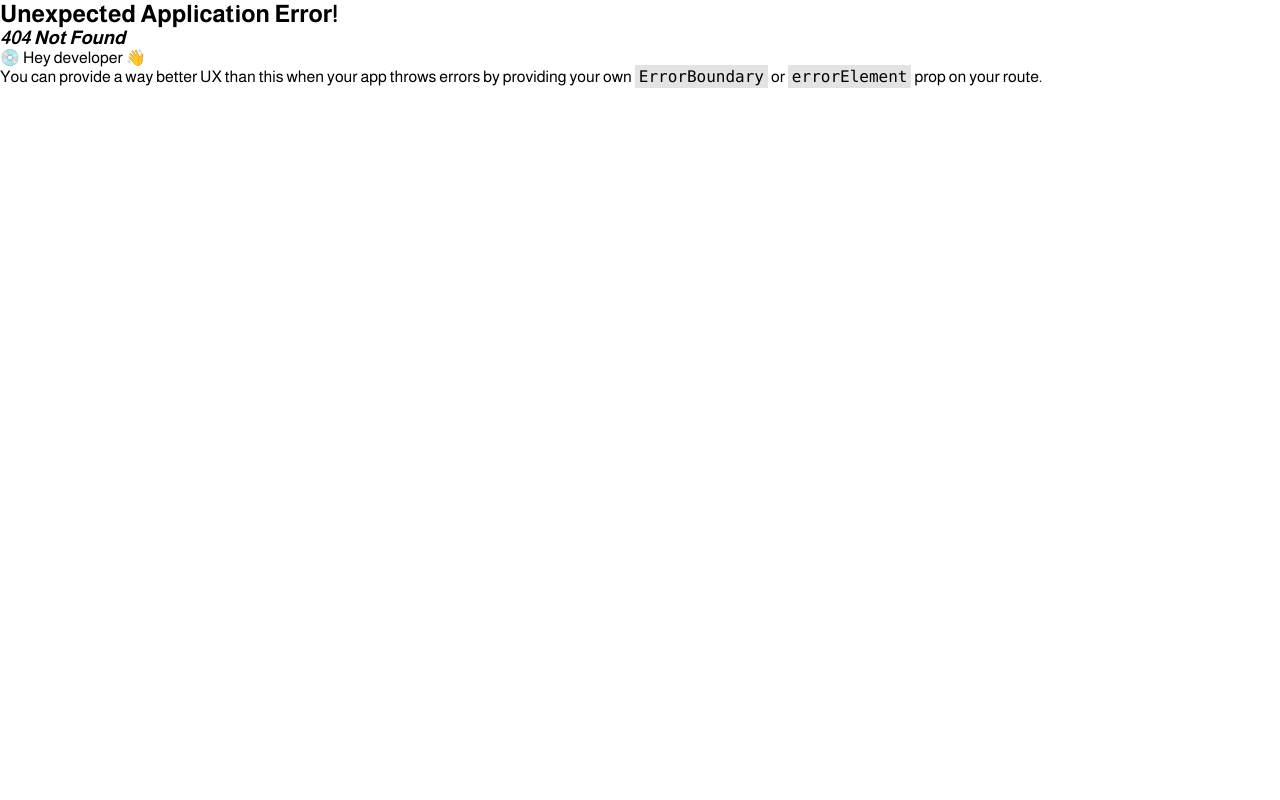
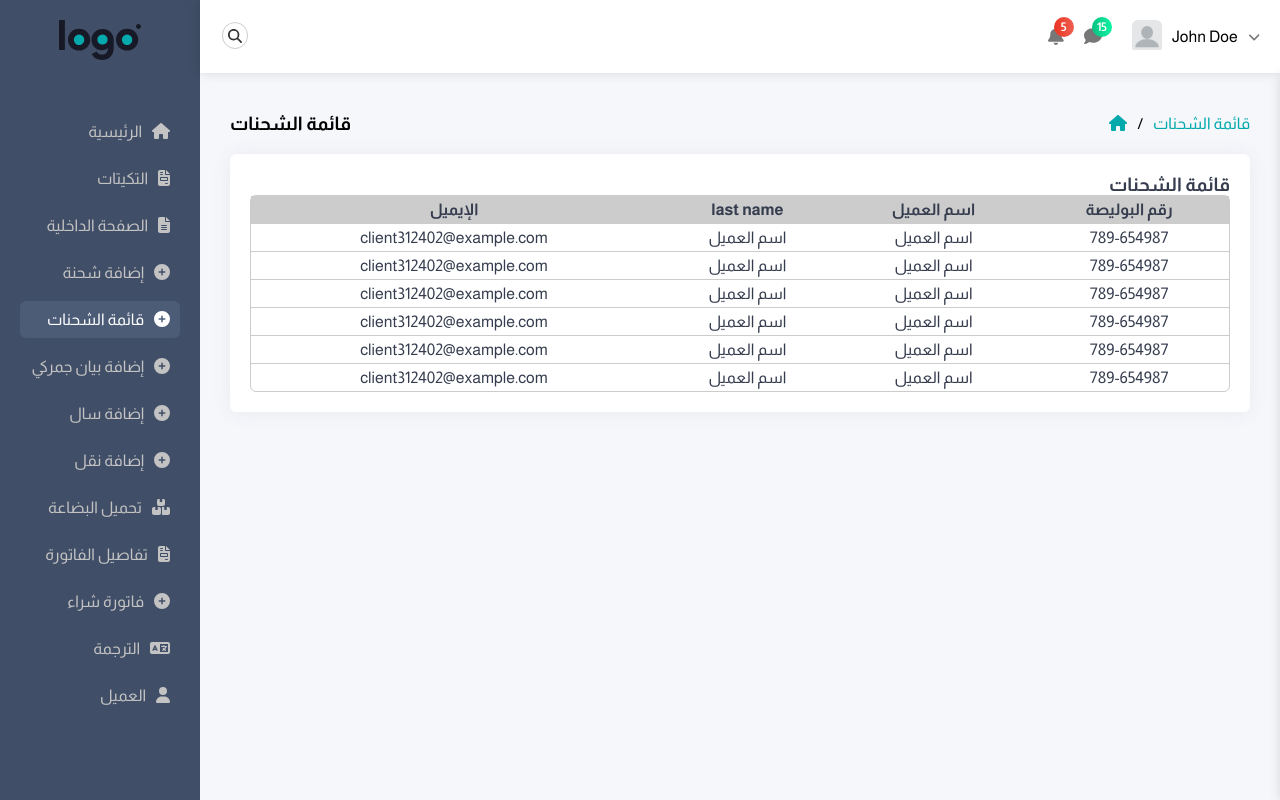
Before and after one commit to MtsmAshraf/adminty-master-react, a React (Create React App) app: page /bills-list in a window 1280 px wide. Before the commit this address had no page. Built offline with nearby package versions, Linux system fonts and the light colour scheme.

Commit message:
added table in BillsList

```diff
--- a/src/App.jsx
+++ b/src/App.jsx
@@ -20,6 +20,7 @@ import AddGoods from './Pages/AddGoods/AddGoods.jsx';
 import Translation from './Pages/Translation/Translation.jsx';
 import Client from './Pages/Client/Client.jsx';
 import Contract from './Pages/Contract/Contract.jsx';
+import BillsList from './Pages/BillsList/BillsList.jsx';
 
 library.add(fas)
 const router = createBrowserRouter(
@@ -29,6 +30,7 @@ const router = createBrowserRouter(
         <Route path='/invoice-list' element={<InvoiceList />}/>
         <Route path='/invoice' element={<Invoice />}/>
         <Route path='/add-bill' element={<Addbill />}/>
+        <Route path='/bills-list' element={<BillsList />}/>
         <Route path='/add-custom' element={<AddCustom />}/>
         <Route path='/add-sal' element={<AddSal />}/>
         <Route path='/add-goods' element={<AddGoods />}/>
--- /dev/null
+++ b/src/Pages/BillsList/BillsList.jsx
@@ -0,0 +1,122 @@
+import Breadcumbs from "../../components/Breadcumbs/Breadcumbs"
+import Card from "../../components/Card/Card"
+import styles from "./bills-list.module.css"
+
+const BillsList = () => {
+    return (
+        <div className={styles.billsList}>
+            <Breadcumbs pageName={"قائمة الشحنات"}></Breadcumbs>
+            <div className={styles.content}>
+                <Card>
+                    <h3>
+                        قائمة الشحنات
+                    </h3>
+                    <div className={styles.tableWrapper}>
+                        <table cellSpacing={0}>
+                            <thead>
+                                <th>
+                                    رقم البوليصة
+                                </th>
+                                <th>
+                                    اسم العميل
+                                </th>
+                                <th>
+                                    last name
+                                </th>
+                                <th>
+                                    الإيميل
+                                </th>
+                            </thead>
+                            <tr>
+                                <td>
+                                    789-654987
+                                </td>
+                                <td>
+                                    اسم العميل
+                                </td>
+                                <td>
+                                    اسم العميل
+                                </td>
+                                <td>
+                                    client312402@example.com
+                                </td>
+                            </tr>
+                            <tr>
+                                <td>
+                                    789-654987
+                                </td>
+                                <td>
+                                    اسم العميل
+                                </td>
+                                <td>
+                                    اسم العميل
+                                </td>
+                                <td>
+                                    client312402@example.com
+                                </td>
+                            </tr>
+                            <tr>
+                                <td>
+                                    789-654987
+                                </td>
+                                <td>
+                                    اسم العميل
+                                </td>
+                                <td>
+                                    اسم العميل
+                                </td>
+                                <td>
+                                    client312402@example.com
+                                </td>
+                            </tr>
+                            <tr>
+                                <td>
+                                    789-654987
+                                </td>
+                                <td>
+                                    اسم العميل
+                                </td>
+                                <td>
+                                    اسم العميل
+                                </td>
+                                <td>
+                                    client312402@example.com
+                                </td>
+                            </tr>
+                            <tr>
+                                <td>
+                                    789-654987
+                                </td>
+                                <td>
+                                    اسم العميل
+                                </td>
+                                <td>
+                                    اسم العميل
+                                </td>
+                                <td>
+                                    client312402@example.com
+                                </td>
+                            </tr>
+                            <tr>
+                                <td>
+                                    789-654987
+                                </td>
+                                <td>
+                                    اسم العميل
+                                </td>
+                                <td>
+                                    اسم العميل
+                                </td>
+                                <td>
+                                    client312402@example.com
+                                </td>
+                            </tr>
+                        </table>
+                    </div>
+                </Card>
+            </div>
+        </div>
+    )
+}
+
+export default BillsList
--- /dev/null
+++ b/src/Pages/BillsList/bills-list.module.css
@@ -0,0 +1,21 @@
+.billsList .content{
+    direction: rtl;
+}
+.billsList .content .tableWrapper table{
+    width: 100%;
+    border-radius: var(--main-border-radius);
+    border: 1px solid #ccc;
+}
+.billsList .content .tableWrapper table * {
+    text-align: center;
+    padding: 5px;
+}
+.billsList .content .tableWrapper table thead{
+    background-color: #ccc;
+}
+.billsList .content .tableWrapper table tr:hover{
+    background-color: #eee;
+}
+.billsList .content .tableWrapper table tr td{
+    border-top: 1px solid #ccc;
+}
--- a/src/components/Sideabar/Sideabar.jsx
+++ b/src/components/Sideabar/Sideabar.jsx
@@ -21,6 +21,7 @@ const Sidebar = () => {
         <SidebarLink icon={faFileInvoice} linkText={"التكيتات"} to={"/invoice-list"}/>
         <SidebarLink icon={faFileLines} linkText={"الصفحة الداخلية"} to={"/invoice"}/>
         <SidebarLink icon={faPlusCircle} linkText={"إضافة شحنة"} to={"/add-bill"}/>
+        <SidebarLink icon={faPlusCircle} linkText={"قائمة الشحنات"} to={"/bills-list"}/>
         <SidebarLink icon={faPlusCircle} linkText={"إضافة بيان جمركي"} to={"/add-custom"}/>
         <SidebarLink icon={faPlusCircle} linkText={"إضافة سال"} to={"/add-sal"}/>
         <SidebarLink icon={faPlusCircle} linkText={"إضافة نقل"} to={"/add-trans"}/>
```
